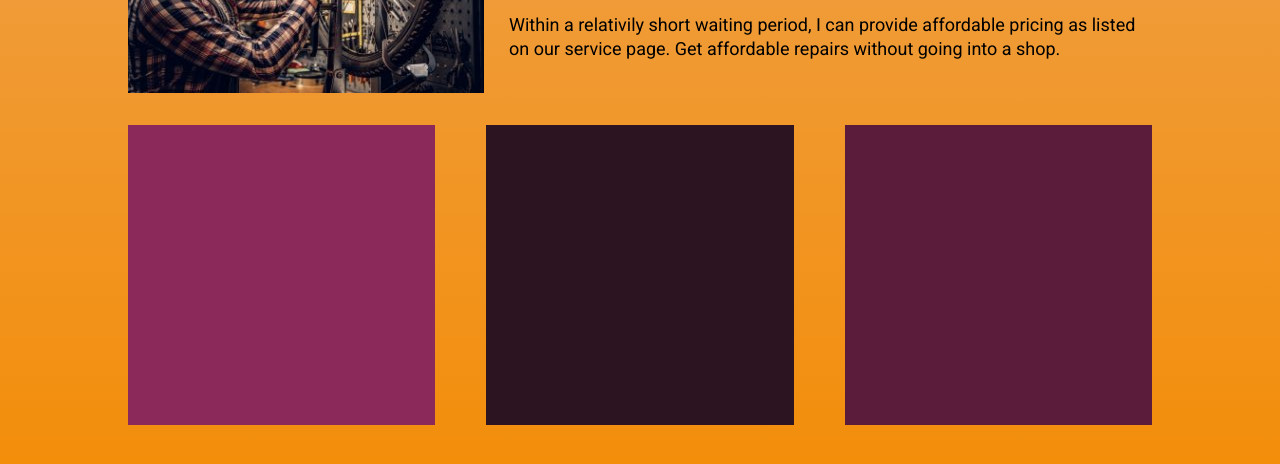
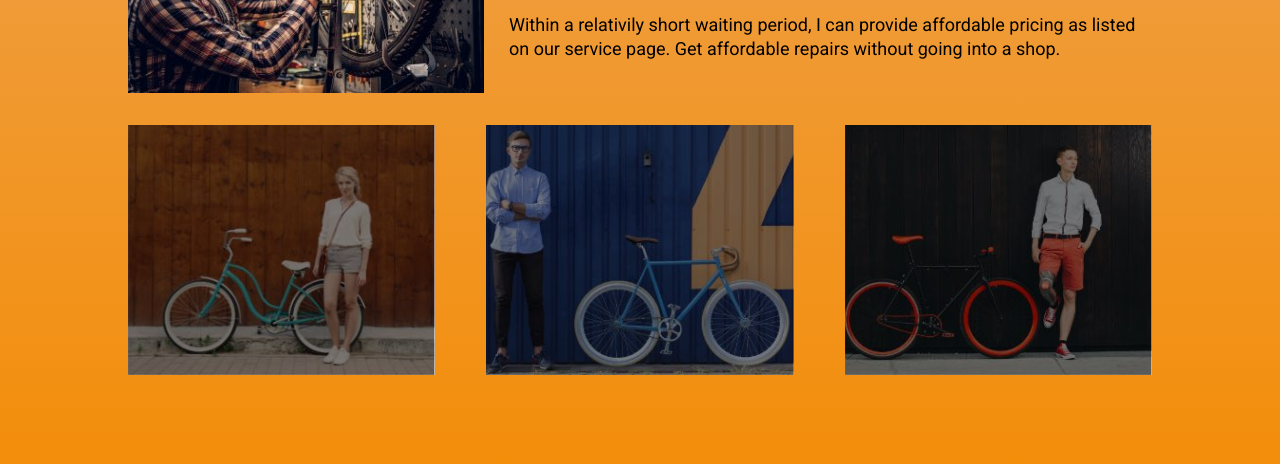
Before and after one commit to Carlos-Blandino/bike-project, a plain HTML site: page index.html in a window 1280 px wide. Shown: the part 310-774 px from the top of the page. Drawn offline with nearby package versions, Linux system fonts and the light colour scheme.

Commit message:
working on the background of cards

```diff
--- a/styles.css
+++ b/styles.css
@@ -54,23 +54,31 @@ main {
 
 /* Cards section */
 .cards {
-	min-height: 300px;
 	display: flex;
 	justify-content: space-between;
 }
 
 .card1 {
 	background-color: rgb(139, 41, 90);
-	min-height: 300px;
+	background-image: url(images/image-background-card1.jpg);
+	background-size: cover;
+	background-position: bottom;
+	min-height: 250px;
 	width: 30%;
 }
 .card2 {
 	background-color: rgb(45, 20, 33);
-	min-height: 300px;
+	background-image: url(images/image-background-card2.jpg);
+	background-size: cover;
+	background-position: bottom;
+	min-height: 250px;
 	width: 30%;
 }
 .card3 {
 	background-color: rgb(91, 28, 59);
-	min-height: 300px;
+	background-image: url(images/image-background-card3.jpg);
+	background-size: cover;
+	background-position: bottom;
+	min-height: 250px;
 	width: 30%;
 }
```
Also changed, not shown: images/image-background-card1.jpg (added), images/image-background-card2.jpg (added), images/image-background-card3.jpg (added), 1 other file.
